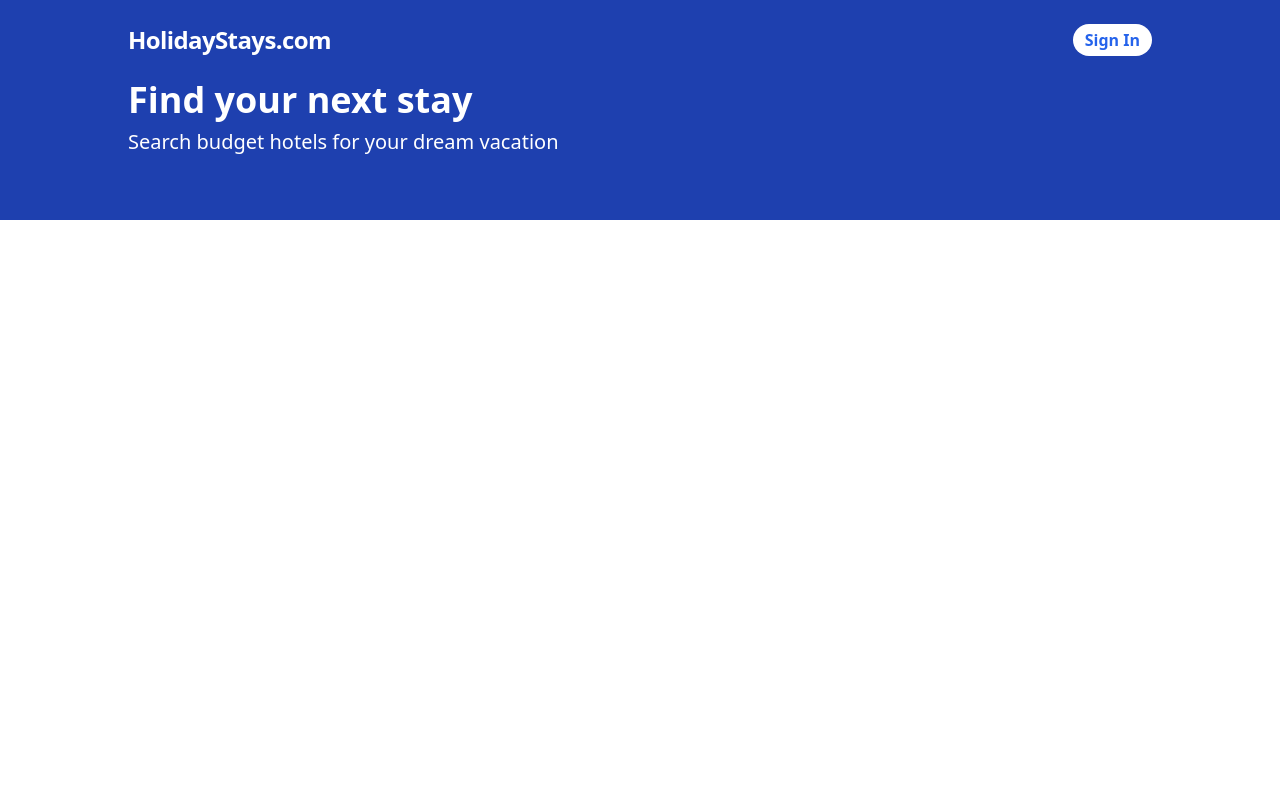
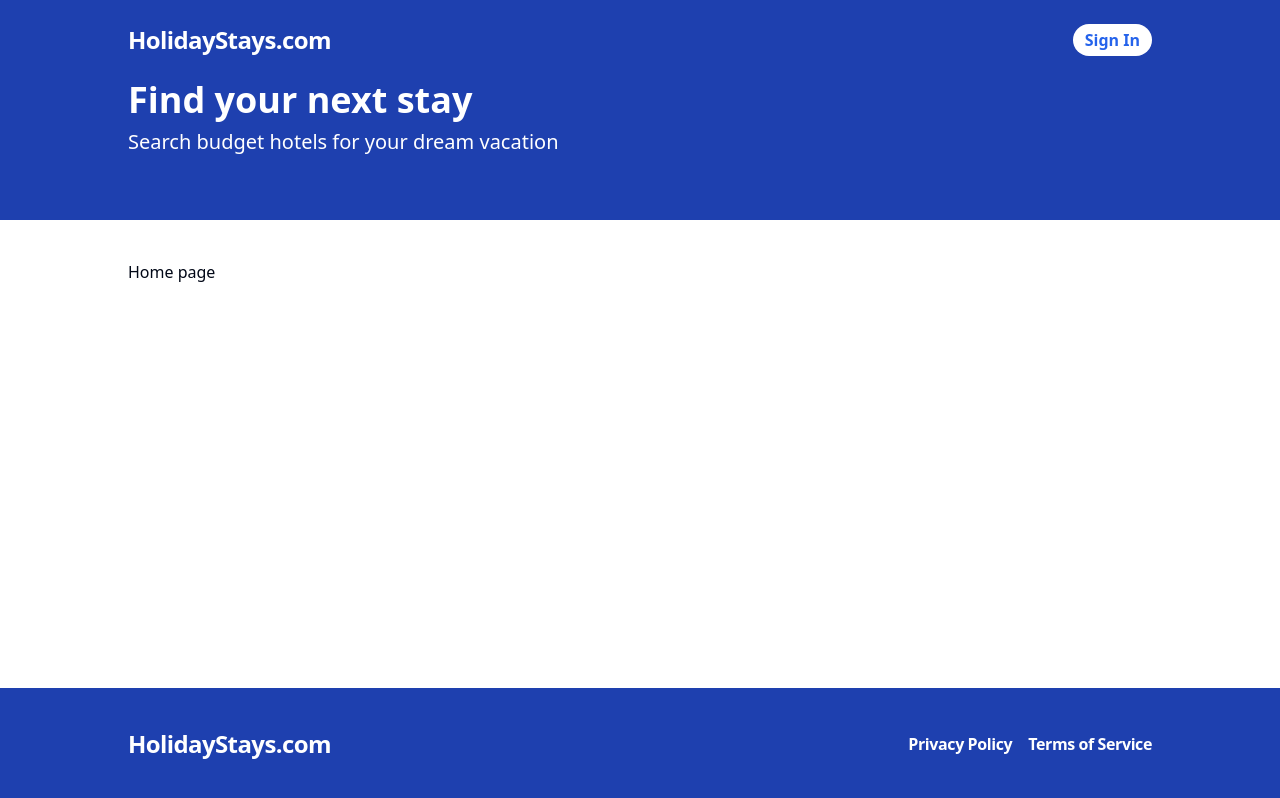
Before and after one commit to sandipanxlr8/hotel-booking-mern, a React (Vite) app in the folder frontend/: page / in a window 1280 px wide. Built offline with nearby package versions, Linux system fonts and the light colour scheme.

Commit message:
add footer and child props to Layout component

```diff
--- a/frontend/src/App.tsx
+++ b/frontend/src/App.tsx
@@ -10,8 +10,15 @@
   return (
     <Router>
       <Routes>
-        <Route path="/" element={<Layout></Layout>} />
-        {/* <Route
+        <Route
+          path="/"
+          element={
+            <Layout>
+              <p>Home page</p>
+            </Layout>
+          }
+        />
+        <Route
           path="/search"
           element={
             <Layout>
@@ -19,7 +26,6 @@
             </Layout>
           }
         />
-         */}
 
         <Route path="*" element={<Navigate to="/" />} />
       </Routes>
--- /dev/null
+++ b/frontend/src/components/Footer.tsx
@@ -0,0 +1,17 @@
+function Footer() {
+  return (
+    <div className="bg-blue-800 py-10">
+      <div className="container mx-auto flex justify-between items-center">
+        <span className="text-2xl text-white font-bold tracking-tight">
+          HolidayStays.com
+        </span>
+        <span className="text-white font-bold tracking-tight flex gap-4">
+          <p className="cursor-pointer">Privacy Policy</p>
+          <p className="cursor-pointer">Terms of Service</p>
+        </span>
+      </div>
+    </div>
+  );
+}
+
+export default Footer;
--- a/frontend/src/layouts/Layout.tsx
+++ b/frontend/src/layouts/Layout.tsx
@@ -1,11 +1,18 @@
+import Footer from "@/components/Footer";
 import Header from "@/components/Header";
 import Hero from "@/components/Hero";
 
-function Layout() {
+interface Props {
+  children: React.ReactNode;
+}
+
+function Layout({ children }: Props) {
   return (
     <div className="flex flex-col min-h-screen">
       <Header />
       <Hero />
+      <div className="container mx-auto py-10 flex-1">{children}</div>
+      <Footer />
     </div>
   );
 }
```
